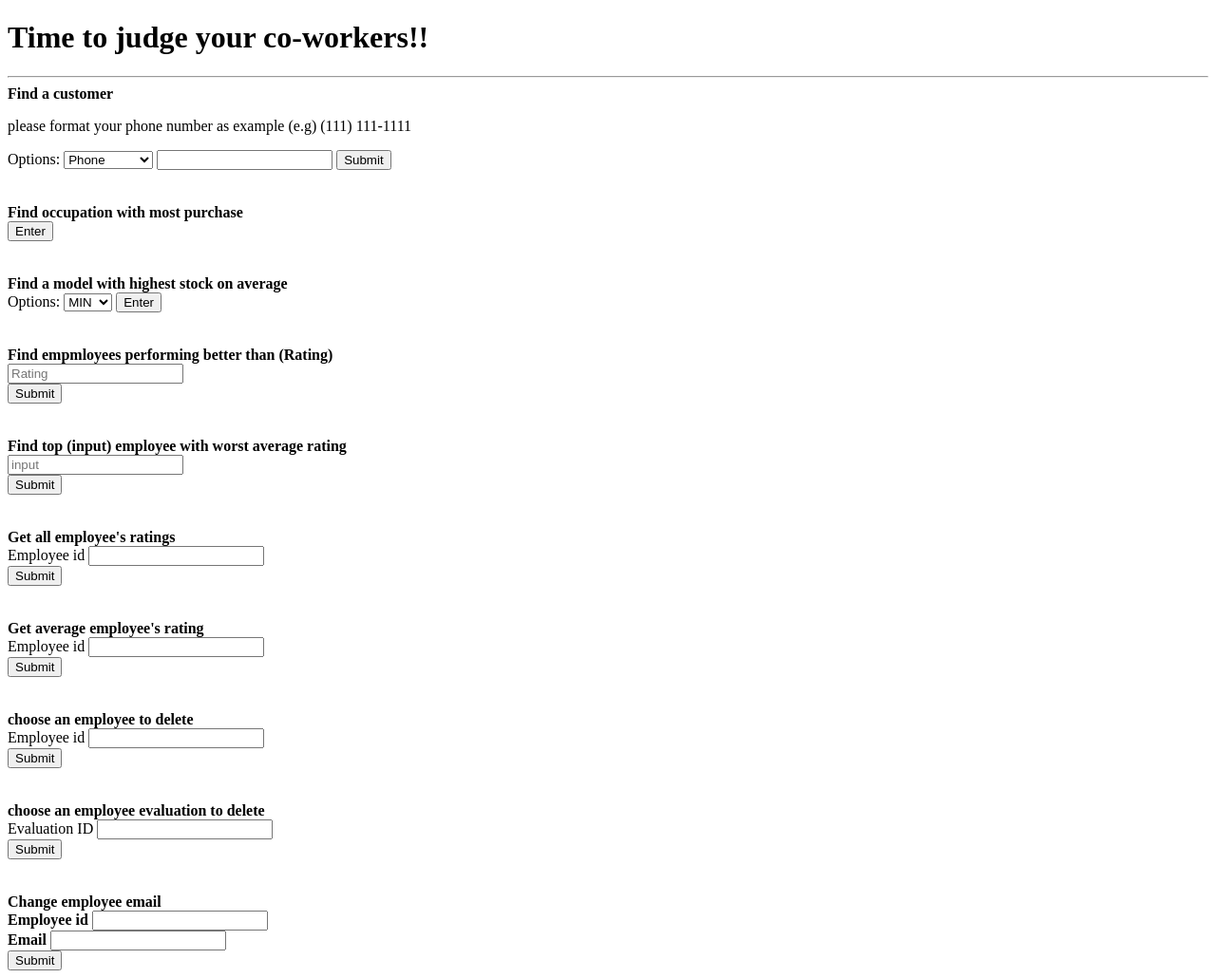
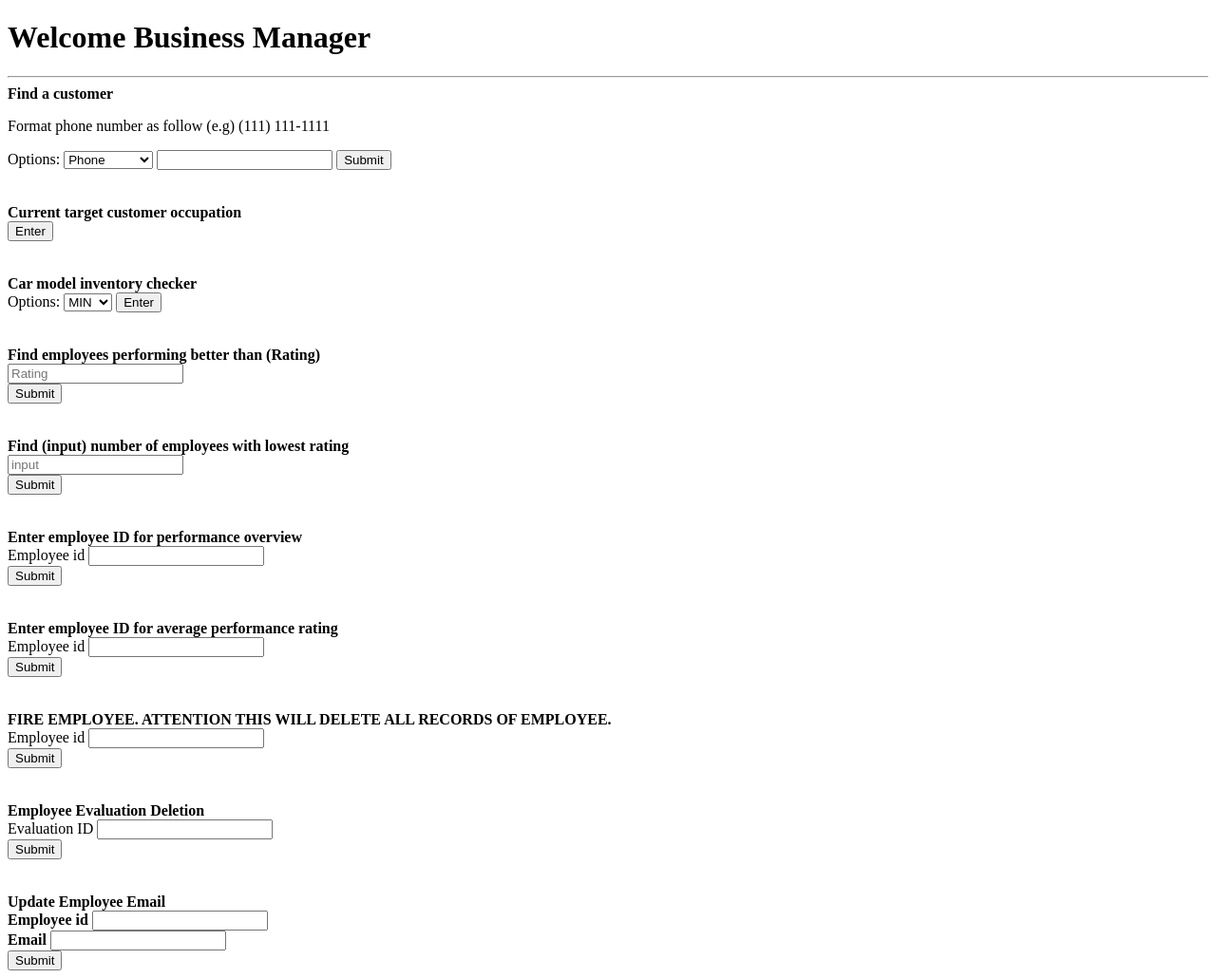
Before and after one commit to clarissaudrey/car-database, a PHP site: page /business.php in a window 1280 px wide. Shown: the whole page at 95% size. Run offline with PHP 8.4, Linux system fonts and the light colour scheme.

Commit message:
Add files via upload

```diff
--- a/TrueFinal/business.php
+++ b/TrueFinal/business.php
@@ -8,12 +8,12 @@
 	<title></title>
 </head>
 <body>
-	<h1> Time to judge your co-workers!! </h1>
+	<h1> Welcome Business Manager </h1>
 
 	<hr>
 
 <b> Find a customer </b>
-<p> please format your phone number as example 	(e.g) (111) 111-1111 </p>
+<p> Format phone number as follow 	(e.g) (111) 111-1111 </p>
 <form action="Customer(Projection).php" name='add' method="POST">
 Options: <select name='option'>
      <option value='Phone' >Phone</option>
@@ -26,14 +26,14 @@ Options: <select name='option'>
 
 <br>	</br>
 
-<b> Find occupation with most purchase </b>
+<b> Current target customer occupation </b>
 <form action="Occupation(Nested_GroupBY).php" method="GET">
     <button type="submit" name="submit"> Enter </button>
 </form>
 
 <br> 	</br>
 
-<b> Find a model with highest stock on average </b>
+<b> Car model inventory checker </b>
 <form action="Model(Nested_GroupBY).php" method="POST">
 	Options: <select name='option'>
 		<option value='MIN'> MIN </option>
@@ -44,7 +44,7 @@ Options: <select name='option'>
 
 <br> </br>
 
-<b> Find empmloyees performing better than (Rating) </b>
+<b> Find employees performing better than (Rating) </b>
 <form action="Rating(Division).php" method="POST">
 	<input type="number" name="field" placeholder="Rating">
 	<br>
@@ -53,7 +53,7 @@ Options: <select name='option'>
 
 <br> </br>
 
-<b> Find top (input) employee with worst average rating </b>
+<b> Find (input) number of employees with lowest rating </b>
 <form action="Worst(Extra).php" method="POST">
 	<input type="number" name="field" placeholder="input">
 	<br>
@@ -61,14 +61,14 @@ Options: <select name='option'>
 </form>
 
 <br> </br>
-	<b>Get all employee's ratings</b>
+	<b>Enter employee ID for performance overview</b>
 	<form action="GetRatings(Joint).php" method="GET">
 		<label for=eid>Employee id</label>
         <input type="number" name="eid" id="eid"><br/>
 		<input type="submit" value="Submit">
 	</form>
 <br> </br>
-     <b>Get average employee's rating</b>
+     <b>Enter employee ID for average performance rating</b>
 	<form action="GetAverageRating(Aggregation).php" method="GET">
 	<label for=eid>Employee id</label>
         <input type="number" name="eid" id="eid"><br/>
@@ -78,7 +78,7 @@ Options: <select name='option'>
 	<br>	</br>
 
 
-<b> choose an employee to delete </b>
+<b> FIRE EMPLOYEE. ATTENTION THIS WILL DELETE ALL RECORDS OF EMPLOYEE. </b>
 	<form action="DeleteEmployee(Delete).php" method="POST">
 		<label for=eid>Employee id</label>
         <input type="number" name="eid" id="eid"><br/>
@@ -87,14 +87,14 @@ Options: <select name='option'>
 
 	<br> 	</br>
 
-<b>choose an employee evaluation to delete </b>
+<b>Employee Evaluation Deletion </b>
 	<form action="DeleteEvaluationRecord.php" method="POST">
 		<label for=ev_id>Evaluation ID</label>
 		<input type="number" name="ev_id" id="ev_id"><br/>
 		<input type="submit" value ="Submit">
 	</form>
 <br>	</br>
-    <b>Change employee email<b>
+    <b>Update Employee Email<b>
     <form action="ChangeEmail(Update).php" method="POST">
         <label for=eid>Employee id</label>
         <input type="number" name="eid" id="eid"><br/>
--- a/TrueFinal/customer.php
+++ b/TrueFinal/customer.php
@@ -8,12 +8,12 @@
 	<title></title>
 </head>
 <body>
-	<h1> Welcome to Team 42! </h1>
+	<h1> Welcome Customer! </h1>
 
 	<hr>
 
 <br> 	</br>
-<b> Find top (Input) driven vechicles</b>
+<b> Find top (Input) test driven vehicles</b>
 <form action="topDriven(Extra).php" method="POST">
 	<input type="number" name="field" placeholder="Input">
 	<br>
@@ -21,7 +21,7 @@
 </form>
 
 <br> 	</br>
-<b> Search vehicle with gas type</b>
+<b> Search vehicle by gas type</b>
 <form action="gasType(Extra).php" name='add' method="POST">
 Options: <select name='field'>
      <option value='Gas' >Gas</option>
```
Also changed, not shown: TrueFinal/IT.php (+5 -5 lines).
